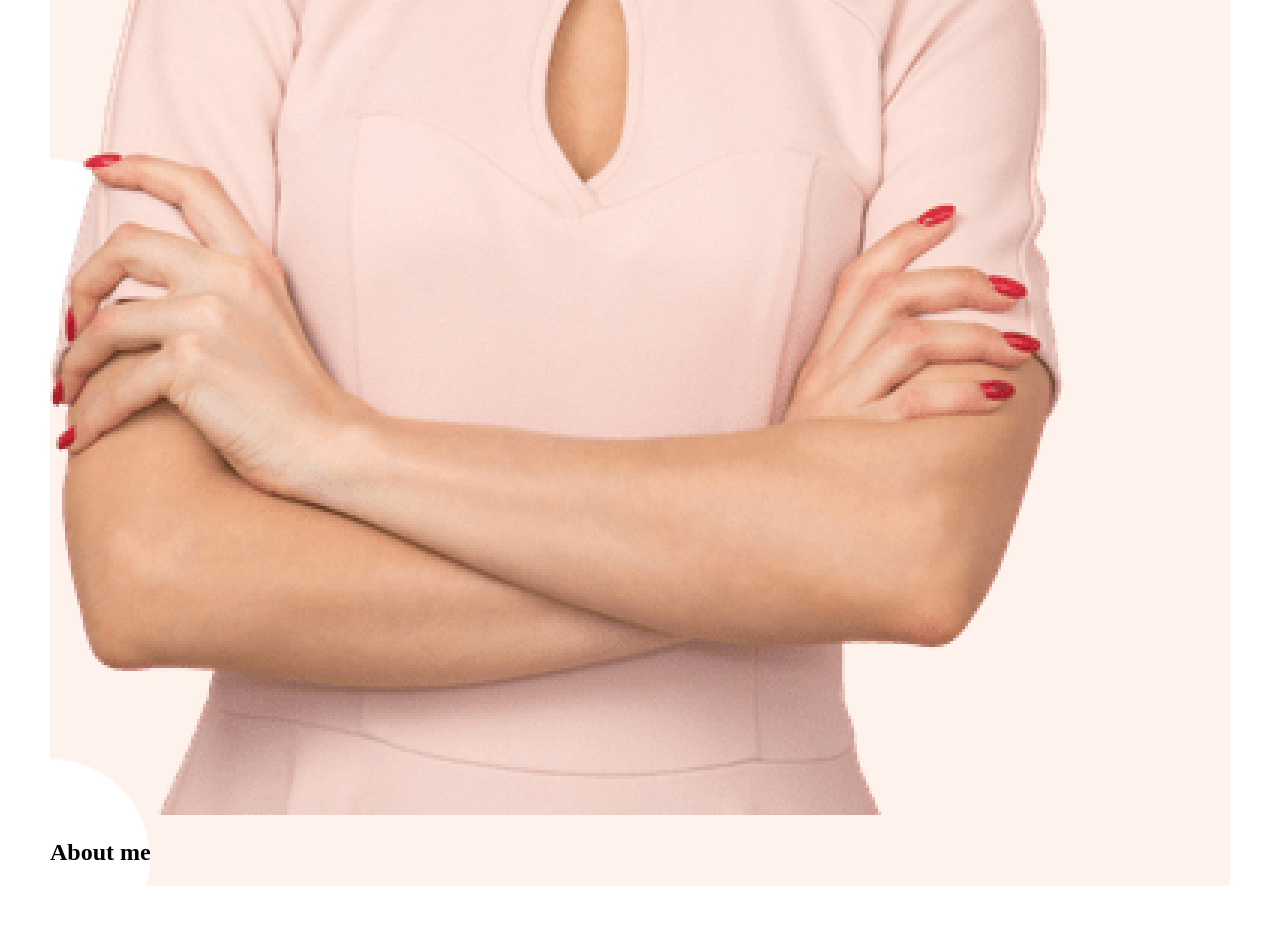
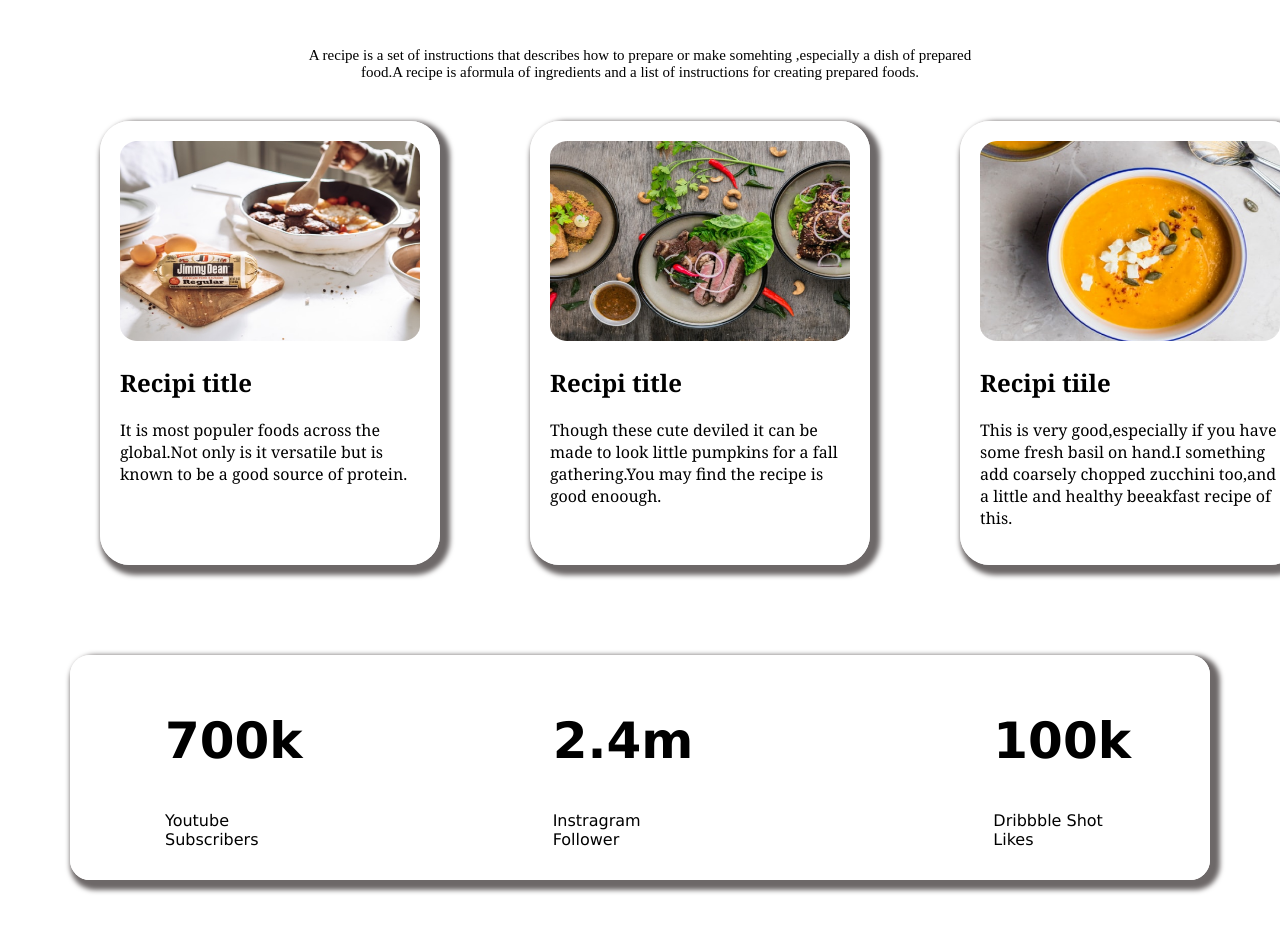
Before and after one commit to Arifur1638/food-network, a plain HTML site: page index.html in a window 1280 px wide. Shown: the part 1595-2539 px from the top of the page. Drawn offline with Linux system fonts and the light colour scheme.

Commit message:
send full

```diff
--- a/index.html
+++ b/index.html
@@ -17,14 +17,62 @@
         <a href="#">Get Start</a>
     </div>
     <div class="img">
-   <img src="image/female/Group 8425.png" alt="">
+   <img src="image/female/Group 8425.png" alt="famale">
     </div>
 </section>
 <section class="abt">
    <div class="about">
-    <img src="image/female/Person Image.png" alt="">
+    <div class="pic">
+        <img src="image/female/Person Image.png" alt="">
+    </div>
+   <div class="text">
     <h1>About me</h1>
+    <p>We like the sleek design and beautiful photos that complement it. You find it fascinating too? Here is proof that simple sites work efficiently! “All the great things are simple”, right?</p> <br> <br>
+    <a href="#">Contact me</a>
+   </div>
    </div>
 </section>
+<section class="recipi">
+ <div class="sec3">
+  <h1>My recipies</h1>
+  <p>A recipe is a set of instructions that describes how to prepare or make somehting ,especially a dish of prepared food.A recipe is aformula of ingredients and a list of instructions for creating prepared foods.</p>
+ </div>
+ <div class="cover">
+<div class="box1">
+    <img src="image/food/Project Cover.jpg" alt="" height="200px" width="300px">
+    <h1>Recipi title</h1>
+    <p>It is most populer foods across the global.Not only is it versatile but is known to be a good source of protein.</p>
+</div>
+<div class="box2">
+    <img src="image/food/Project Cover1.jpg" alt="" width="300px" height="200px">
+    <h1>Recipi title</h1>
+    <p>Though these cute deviled it can be made to look little pumpkins for a fall gathering.You may find the recipe is good enoough.</p>
+</div>
+<div class="box3">
+    <img src="image/food/Project Cover.png" alt="" width="300px" height="200px">
+    <h1>Recipi tiile</h1>
+    <p>This is very good,especially if you have some fresh basil on hand.I something add coarsely chopped zucchini too,and a little and healthy beeakfast recipe of this.</p>
+</div>
+</div>
+</section>
+<section class="follow">
+    <div class="fst">
+    <h1>700k</h1>
+    <p>Youtube Subscribers</p>
+    </div>
+    <div class="snd">
+        <h1>2.4m</h1>
+        <p>Instragram Follower</p>
+        </div>
+        <div class="trd">
+            <h1>100k</h1>
+            <p>Dribbble Shot Likes</p>
+            </div>
+
+</section>
+<footer class="final">
+<h1> <span>Food</span> Network</h1>
+<p>Being Healthy & Fit Isn't a Fad or a Trend, It's a Lifestyle</p>
+</footer>
 </body>
 </html>
--- a/style.css
+++ b/style.css
@@ -1,9 +1,10 @@
 body{
-    margin: 50px;
+    margin: 0px;
 }
 .header{
     display: flex;
     margin-top: 41px;
+    margin: 50px;
 }
 .header h1{
     font-size: 70px;
@@ -12,7 +13,7 @@ body{
     font-family: 'Franklin Gothic Medium', 'Arial Narrow', Arial, sans-serif;
 }
 .header span{
-    color: orangered;
+    color: rgb(255, 115, 0);
 }
 .header p{
     font-size: 20px;
@@ -28,10 +29,129 @@ body{
     padding: 20px 50px;
     margin: 10px;
     color: antiquewhite;
-    border-radius: 25px;
+    border-radius: 30px;
 
 }
 .abt{
+    background-image: url(image/shapes/7.png) ;
+    padding: 100px;
+
+
+
+}
+.about .pic{
+width: 300px;
+height: 400px;
+display: flex;
+padding: 30px;
+}
+.about {
+   display: flex;
+
+}
+.abt h1{
+   color: gray;
+  font-size: 40px;
+}
+
+.text{
+    margin-left: 200px;
+    margin-top: 100px;
+    text-align: justify;
+}
+.text a{
+    border: 1px solid;
+    text-decoration: none;
+    font-size: 20px;
+    border-radius: 20px;
+    padding: 10px;
+   background-image:linear-gradient( );
+   background-color:rgb(240, 97, 45);
+   color:white;
+}
+.sec3{
+    text-align: center;
+}
+.sec3 h1{
+    font-size: 40px;
+    color: gray;
+}
+.sec3 p{
+    font-size: 15px;
+    margin: 50px 300px 0px 300px;
+
+}
+.cover{
     display: flex;
-    background-image: url(image/shapes/7.png);
+    padding: 20px;
+    margin: 20px;
+    margin-left: px;
+
 }
+.box1{
+    border: 20px solid #fff;
+    box-shadow: 5px 5px 5px 5px rgb(109, 104, 104);
+    border-radius: 30px;
+    font-family: Georgia, 'Times New Roman', Times, serif;
+    margin-left: 60px;
+}
+.box2{
+    border: 20px solid #fff;
+    box-shadow: 5px 5px 5px 5px rgb(109, 104, 104);
+    border-radius: 30px;
+    margin-left:90px;
+    font-family: Georgia, 'Times New Roman', Times, serif;
+}
+.box3{
+    border: 20px solid #fff;
+    box-shadow: 5px 5px 5px 5px rgb(109, 104, 104);
+    border-radius: 30px;
+    margin-left: 90px;
+    font-family: Georgia, 'Times New Roman', Times, serif;
+}
+.follow{
+    display: flex;
+    border: 5px solid #fff;
+    margin: 70px;
+    box-shadow: 5px 5px 5px 5px rgb(109, 104, 104);
+    border-radius: 20px;
+}
+.fst{
+    padding: 10px;
+    margin: 0px 80px;
+    font-family: 'Lucida Sans', 'Lucida Sans Regular', 'Lucida Grande', 'Lucida Sans Unicode', Geneva, Verdana, sans-serif;
+}
+.snd{
+    padding: 10px;
+    margin: 0px 150px;
+    font-family: 'Lucida Sans', 'Lucida Sans Regular', 'Lucida Grande', 'Lucida Sans Unicode', Geneva, Verdana, sans-serif;
+}
+.trd{
+    padding: 10px;
+    margin: 0 130px;
+    font-family: 'Lucida Sans', 'Lucida Sans Regular', 'Lucida Grande', 'Lucida Sans Unicode', Geneva, Verdana, sans-serif;
+}
+.fst h1{
+    font-weight: bold;
+    font-size: 50px;
+}
+.snd h1{
+    font-weight: bold;
+    font-size: 50px;
+}
+.trd h1{
+    font-weight: bold;
+    font-size: 50px;
+}
+.final{
+    width: 100%;
+    height: 200px;
+    background-color:black;
+    color:gray;
+    text-align: center;
+    font-family: 'Trebuchet MS', 'Lucida Sans Unicode', 'Lucida Grande', 'Lucida Sans', Arial, sans-serif;
+
+}
+.final span{
+    color: orange;
+}
```
Also changed, not shown: first.webp (deleted), image/new.png (added), images-removebg-preview.png (added).
